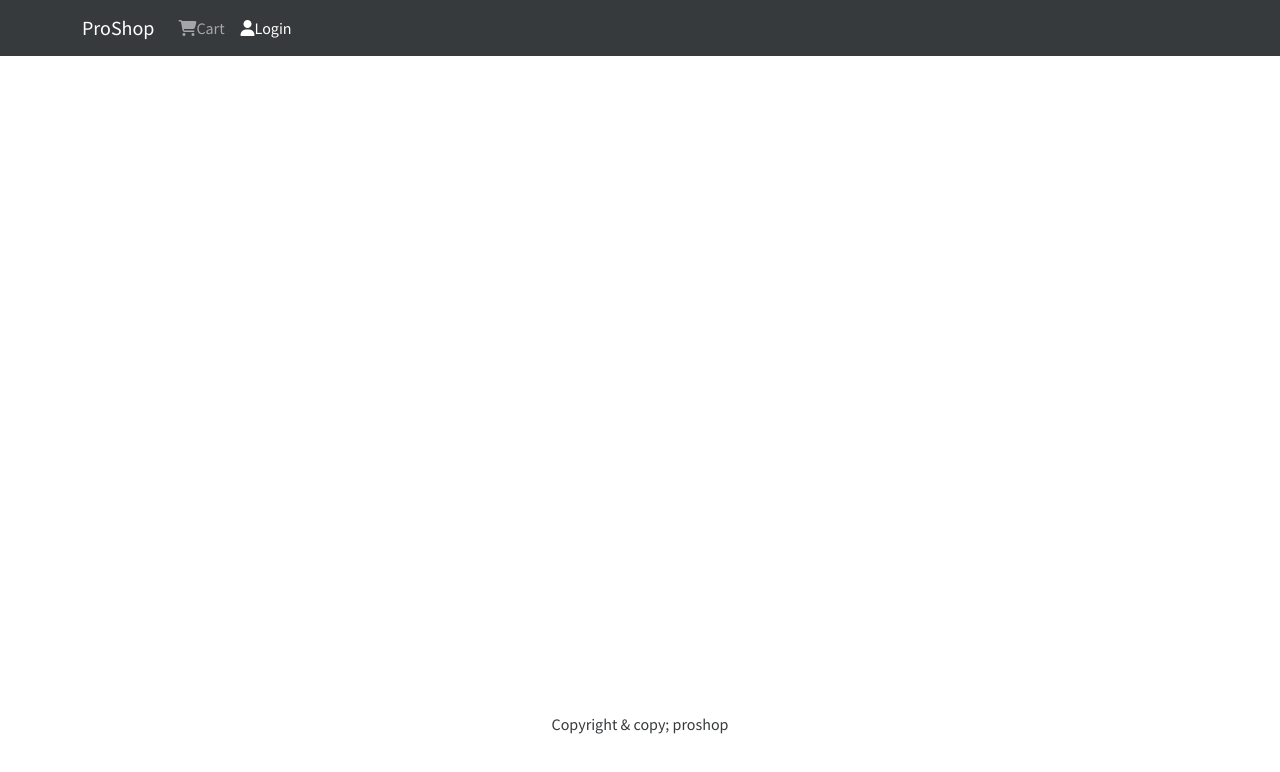
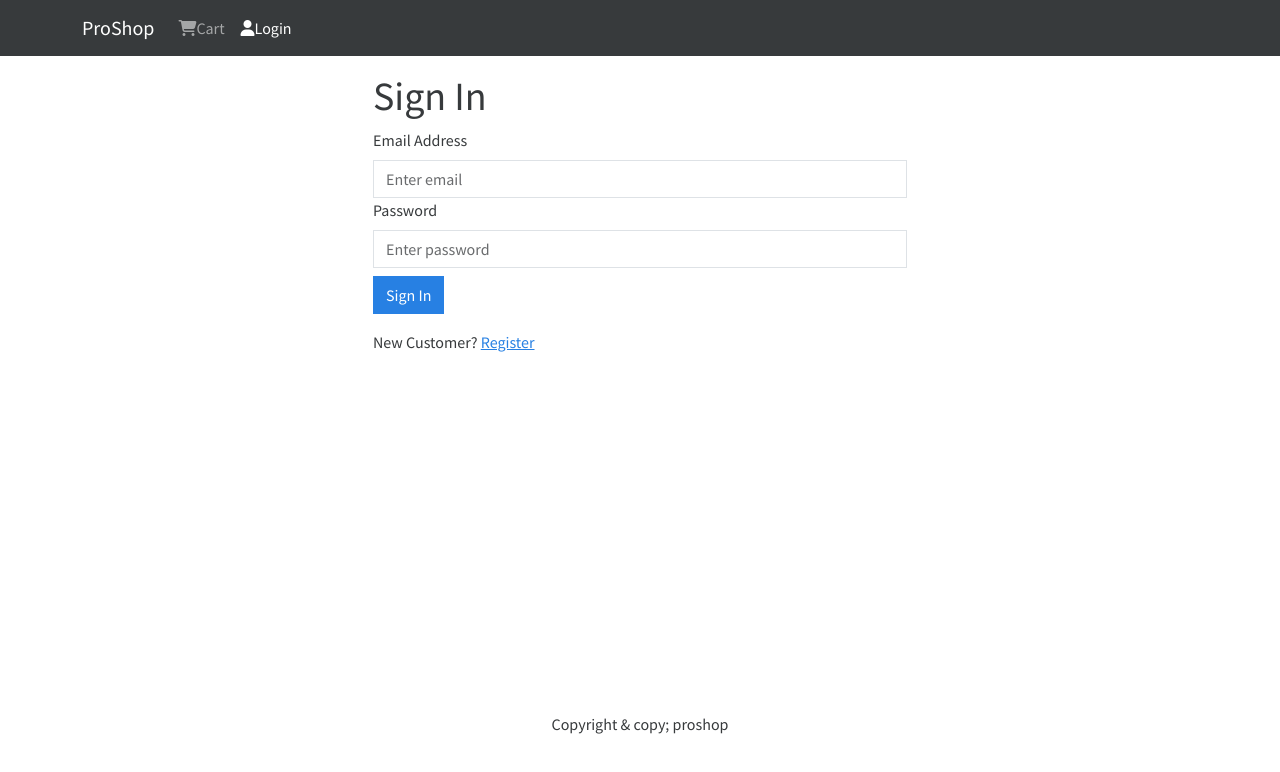
Before and after one commit to tobias-barakaa/eco, a React (Create React App) app in the folder frontend/: page /login in a window 1280 px wide. Shown: the top 772 px of the page. Built offline with nearby package versions, Linux system fonts and the light colour scheme.

Commit message:
loginscreen

```diff
--- a/frontend/src/App.js
+++ b/frontend/src/App.js
@@ -5,6 +5,7 @@
 import HomeScreen from './screens/HomeScreen';
 import ProductScreen from './screens/ProductScreen';
 import CartScreen from './screens/CartScreen';
+import LoginScreen from './screens/LoginScreen';
 
 
 function App() {
@@ -19,6 +20,8 @@
         <Route path='/' element={<HomeScreen />} />
         <Route path='/product/:id' element={<ProductScreen/>} />
         <Route path='/cart/:id?' element={<CartScreen/>} />
+        <Route path='/login' element={<LoginScreen/>} />
+
 
         </Routes>
       </Container>
--- /dev/null
+++ b/frontend/src/components/FormContainer.jsx
@@ -0,0 +1,17 @@
+import React from 'react';
+import { Container, Row, Col } from 'react-bootstrap';
+
+const FormContainer = ({ children }) => {
+  return (
+    <Container>
+        <Row className='justify-content-md-center'>
+            <Col xs={12} md={6}>
+                {children}
+            </Col>
+        </Row>
+
+    </Container>
+  )
+}
+
+export default FormContainer
--- a/frontend/src/constants.js
+++ b/frontend/src/constants.js
@@ -1,4 +1,5 @@
 export const BASE_URL = '';
-
 export const PRODUCTS_URL = '/api/products';
 export const USERS_URL = '/api/users';
+export const ORDERS_URL = '/api/orders';
+export const PAYPAL_URL = '/api/config/paypal'
--- /dev/null
+++ b/frontend/src/screens/LoginScreen.jsx
@@ -0,0 +1,55 @@
+import React, { useState } from 'react';
+import { Form, Button, Row, Col } from 'react-bootstrap';
+import { Link } from 'react-router-dom';
+import FormContainer from '../components/FormContainer';
+
+
+const LoginScreen = () => {
+    const [email, setEmail] = useState('');
+    const [password, setPassword] = useState('');
+
+    const submitHandler = (e) => {
+        e.preventDefault();
+        console.log('submit');
+        // Dispatch login
+    }
+  return (
+    <FormContainer>
+        <h1>Sign In</h1>
+        <Form onSubmit={submitHandler}>
+            <Form.Group controlId='email'>
+                <Form.Label>Email Address</Form.Label>
+                <Form.Control
+                    type='email'
+                    placeholder='Enter email'
+                    value={email}
+                    onChange={(e) => setEmail(e.target.value)}
+                >
+                </Form.Control>
+            </Form.Group>
+
+            <Form.Group controlId='password'>
+                <Form.Label>Password</Form.Label>
+                <Form.Control
+                    type='password'
+                    placeholder='Enter password'
+                    onChange={(e) => setPassword(e.target.value)}
+                >
+                </Form.Control>
+            </Form.Group>
+
+            <Button type='submit' variant='primary'className='mt-2'>
+                Sign In
+            </Button>
+        </Form>
+        <Row className='py-3'>
+            <Col>
+            New Customer? <Link to='/register'>Register</Link>
+            </Col>
+        </Row>
+
+    </FormContainer>
+  )
+}
+
+export default LoginScreen
--- /dev/null
+++ b/frontend/src/slices/authSlice.js
@@ -0,0 +1,29 @@
+import { createSlice } from "@reduxjs/toolkit";
+
+const initialState = {
+    userInfo: localStorage.getItem("userInfo") ? JSON.parse(localStorage.getItem("userInfo")) : null,
+
+}
+
+
+const authSlice = createSlice({
+    name: 'auth',
+    initialState,
+    reducers: {
+        setCredentials: (state, action) => {
+            state.userInfo = action.payload
+            localStorage.setItem('userInfo', JSON.stringify(action.payload))
+        }
+        // login: (state, action) => {
+        //     state.userInfo = action.payload
+        //     localStorage.setItem('userInfo', JSON.stringify(action.payload))
+        // },
+        // logout: (state) => {
+        //     state.userInfo = null
+        //     localStorage.removeItem('userInfo')
+        // }
+    }
+})
+export const { setCredentials } = authSlice.actions;
+
+export default authSlice.reducer;
--- a/frontend/src/store.js
+++ b/frontend/src/store.js
@@ -1,11 +1,13 @@
 import { configureStore } from '@reduxjs/toolkit'
 import { apiSlice } from './slices/apiSlice';
 import cartSliceReducer from './slices/cartSlice';
+import authSliceReducer from './slices/authSlice';
 
 const store = configureStore({
     reducer: {
         [apiSlice.reducerPath]: apiSlice.reducer,
         cart: cartSliceReducer,
+        auth: authSliceReducer
         // productList: productListReducer,
         // productDetails: productDetails,
         // cart: cartReducers
```
Also changed, not shown: frontend/src/slices/usersApiSlice.js (added, +19 -0 lines).
